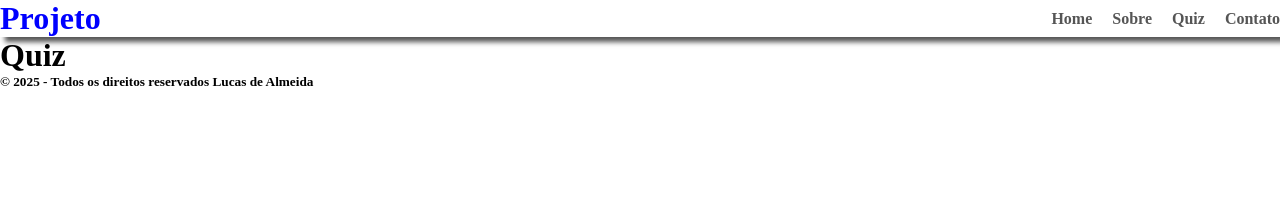
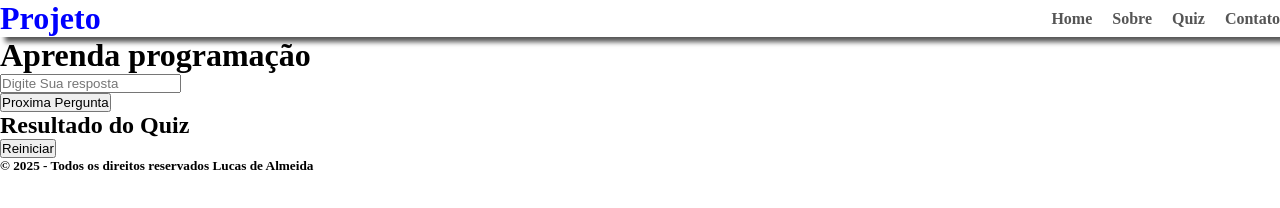
Before and after one commit to LASSc-9/projeto4, a plain HTML site: page src/pages/quiz.html in a window 1280 px wide. Drawn offline with Linux system fonts and the light colour scheme.

Commit message:
criando estrutura html quiz

```diff
--- a/src/pages/quiz.html
+++ b/src/pages/quiz.html
@@ -1,11 +1,13 @@
 <!DOCTYPE html>
 <html lang="en">
+
 <head>
   <meta charset="UTF-8" />
   <meta name="viewport" content="width=device-width, initial-scale=1.0" />
   <link rel="stylesheet" href="../css/estilo.css" />
   <title>Quiz</title>
 </head>
+
 <body>
   <header>
     <h1 id="logo">Projeto</h1>
@@ -18,9 +20,30 @@
       </ul>
     </nav>
   </header>
-    <h1>Quiz</h1>
+
+  <main id="container-quiz">
+    <div class="quiz">
+      <h1>Aprenda programação</h1>
+      <section id="container-perguntas">
+        <h2 id="pergunta"></h2>
+        <div id="container-respostas">
+          <input type="text" placeholder="Digite Sua resposta" id="resposta">
+        </div>
+        <button id="proximo">Proxima Pergunta</button>
+        <section id="container-resultado" class="hidden">
+          <h2>Resultado do Quiz</h2>
+          <ul id="lista-resultado"></ul>
+          <button id="inicio-btn"> Reiniciar</button>
+        </section>
+      </section>
+    </div>
+
+  </main>
+
+
   <footer>
     <h5>&copy; 2025 - Todos os direitos reservados Lucas de Almeida</h5>
   </footer>
 </body>
+
 </html>
```
Lines whose indentation alone changed are shown as unchanged.
